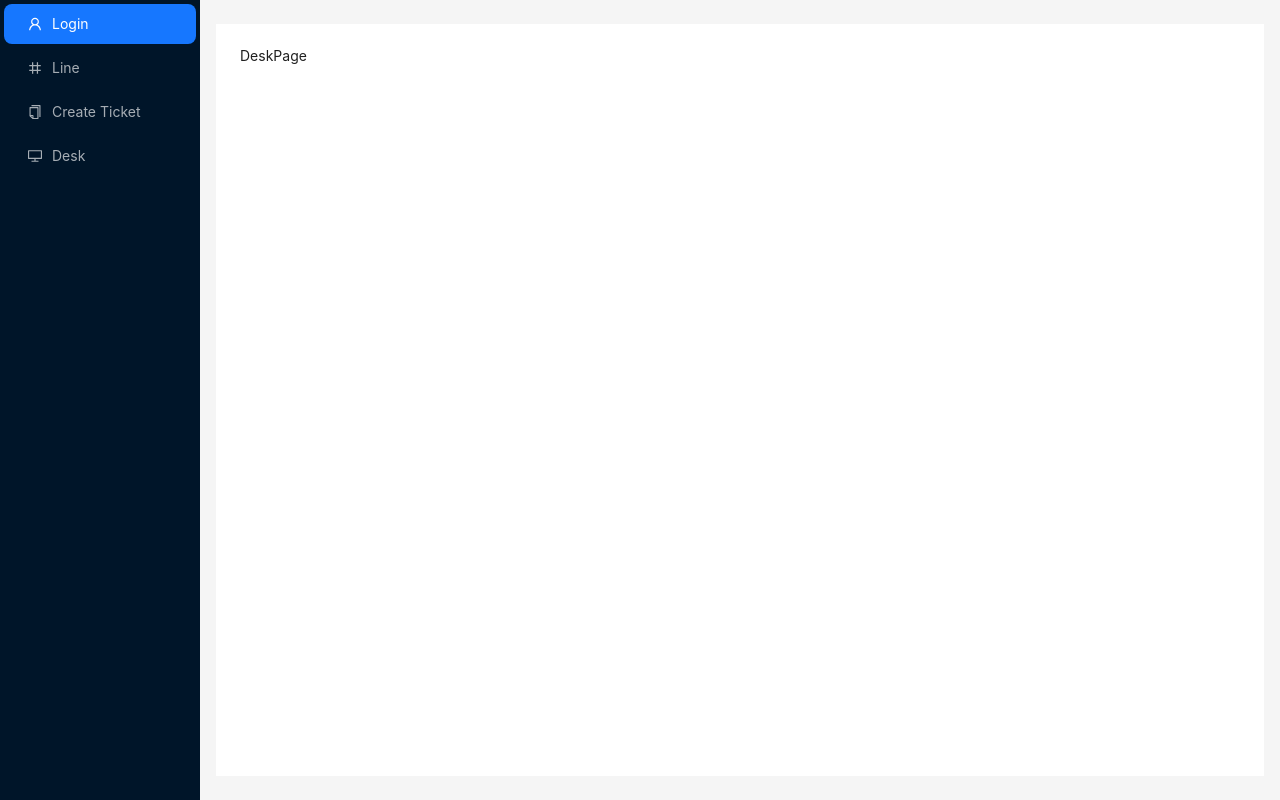
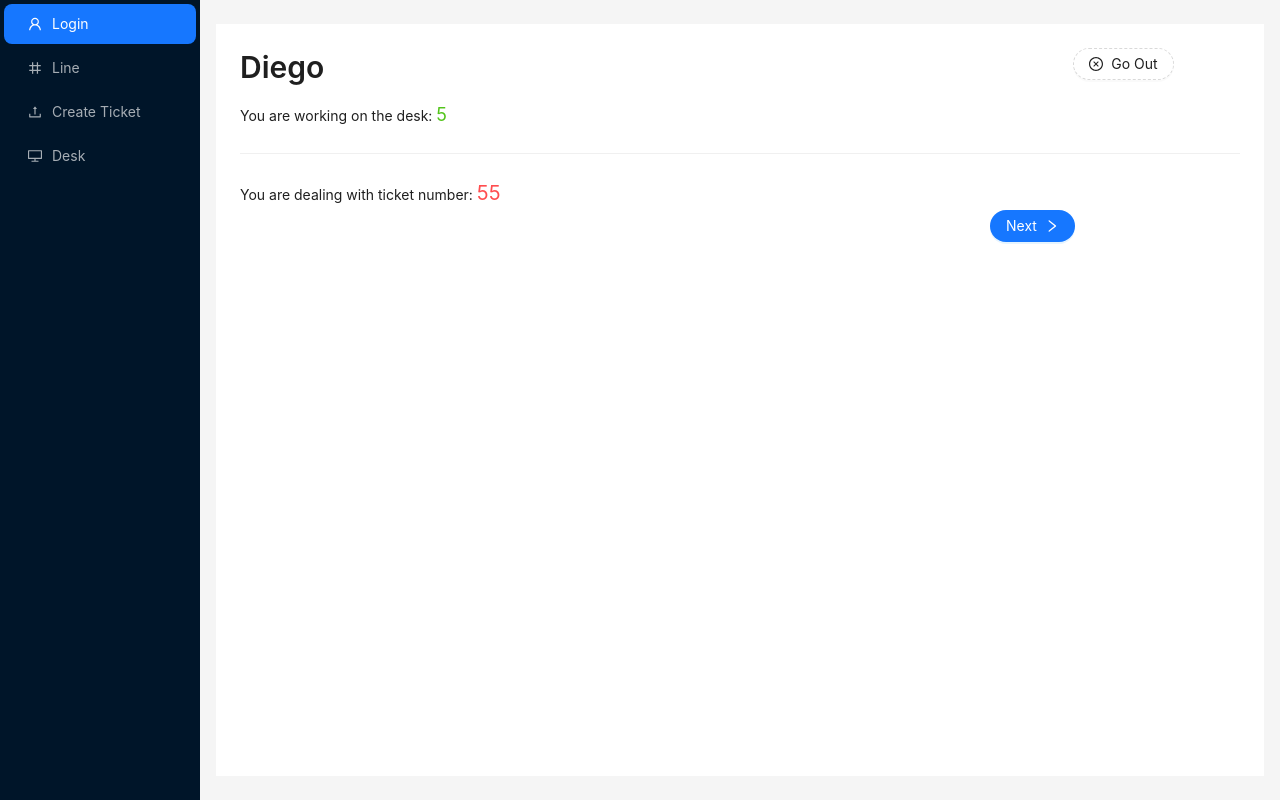
Before and after one commit to diegopagini/Ticket-App_React, a React (Create React App) app: page /desk in a window 1280 px wide. Built offline with nearby package versions, Linux system fonts and the light colour scheme.

Commit message:
desk page

```diff
--- a/src/pages/DeskPage.tsx
+++ b/src/pages/DeskPage.tsx
@@ -1,7 +1,76 @@
 /** @format */
+import { CloseCircleOutlined, RightOutlined } from '@ant-design/icons';
+import { Button, Col, Divider, Row, Typography } from 'antd';
 
-import React from 'react';
+const { Title, Text } = Typography;
 
 export const DeskPage = () => {
-	return <div>DeskPage</div>;
+	const goOut = () => {
+		console.log('go out');
+	};
+
+	const nextTicket = () => {
+		console.log('nextTicket');
+	};
+
+	return (
+		<>
+			<Row>
+				<Col span={20}>
+					<Title level={2}>Diego</Title>
+					<Text>You are working on the desk: </Text>
+					<Text
+						type='success'
+						style={{ fontSize: 18 }}
+					>
+						5
+					</Text>
+				</Col>
+
+				<Col
+					span={4}
+					flex='end'
+				>
+					<Button
+						type='dashed'
+						shape='round'
+						onClick={goOut}
+					>
+						<CloseCircleOutlined />
+						Go Out
+					</Button>
+				</Col>
+			</Row>
+
+			<Divider />
+
+			<Row>
+				<Col>
+					<Text>You are dealing with ticket number: </Text>
+					<Text
+						style={{ fontSize: 20 }}
+						type='danger'
+					>
+						55
+					</Text>
+				</Col>
+			</Row>
+
+			<Row>
+				<Col
+					offset={18}
+					span={6}
+				>
+					<Button
+						onClick={nextTicket}
+						shape='round'
+						type='primary'
+					>
+						Next
+						<RightOutlined />
+					</Button>
+				</Col>
+			</Row>
+		</>
+	);
 };
--- a/src/pages/LoginPage.tsx
+++ b/src/pages/LoginPage.tsx
@@ -1,9 +1,16 @@
 /** @format */
-import { Button, Form, Input } from 'antd';
+import { SaveOutlined } from '@ant-design/icons';
+import { Button, Divider, Form, Input, InputNumber, Typography } from 'antd';
+import { useNavigate } from 'react-router-dom';
+
+const { Title, Text } = Typography;
 
 export const LoginPage = () => {
+	const navigate = useNavigate();
+
 	const onFinish = (value: any) => {
 		console.log(value);
+		navigate('/desk');
 	};
 
 	const onFinishFailed = (value: any) => {
@@ -11,6 +18,11 @@ export const LoginPage = () => {
 	};
 
 	return (
+		<>
+			<Title level={2}>Login</Title>
+			<Text>Enter your name and desk number</Text>
+			<Divider />
+
 			<Form
 				name='basic'
 				labelCol={{ span: 8 }}
@@ -22,29 +34,35 @@ export const LoginPage = () => {
 				autoComplete='off'
 			>
 				<Form.Item
-				label='Username'
-				name='username'
-				rules={[{ required: true, message: 'Please input your username!' }]}
+					label='Name'
+					name='name'
+					rules={[{ required: true, message: 'Please input your name!' }]}
 				>
 					<Input />
 				</Form.Item>
 
 				<Form.Item
-				label='Password'
-				name='password'
-				rules={[{ required: true, message: 'Please input your password!' }]}
+					label='Desk'
+					name='desk'
+					rules={[{ required: true, message: 'Please input your desk number!' }]}
 				>
-				<Input.Password />
+					<InputNumber
+						min={1}
+						max={99}
+					/>
 				</Form.Item>
 
 				<Form.Item wrapperCol={{ offset: 8, span: 16 }}>
 					<Button
 						type='primary'
 						htmlType='submit'
+						shape='round'
 					>
-					Submit
+						<SaveOutlined />
+						Login
 					</Button>
 				</Form.Item>
 			</Form>
+		</>
 	);
 };
--- a/src/pages/RouterPage.tsx
+++ b/src/pages/RouterPage.tsx
@@ -1,5 +1,5 @@
 /** @format */
-import { CopyOutlined, DesktopOutlined, NumberOutlined, UserOutlined } from '@ant-design/icons';
+import { DesktopOutlined, NumberOutlined, UploadOutlined, UserOutlined } from '@ant-design/icons';
 import { Layout, Menu, theme } from 'antd';
 import { Navigate } from 'react-router';
 import { BrowserRouter, Link, Route, Routes } from 'react-router-dom';
@@ -22,7 +22,7 @@ const PAGES = [
 		element: <LinePage />,
 	},
 	{
-		icon: <CopyOutlined />,
+		icon: <UploadOutlined />,
 		key: '3',
 		label: 'Create Ticket',
 		path: '/create',
@@ -51,7 +51,10 @@ export const RouterPage = () => {
 					height: '100vh',
 				}}
 			>
-				<Sider hidden={false}>
+				<Sider
+					collapsedWidth='0'
+					breakpoint='md'
+				>
 					<Menu
 						theme='dark'
 						mode='inline'
```
Lines whose indentation alone changed are shown as unchanged.
